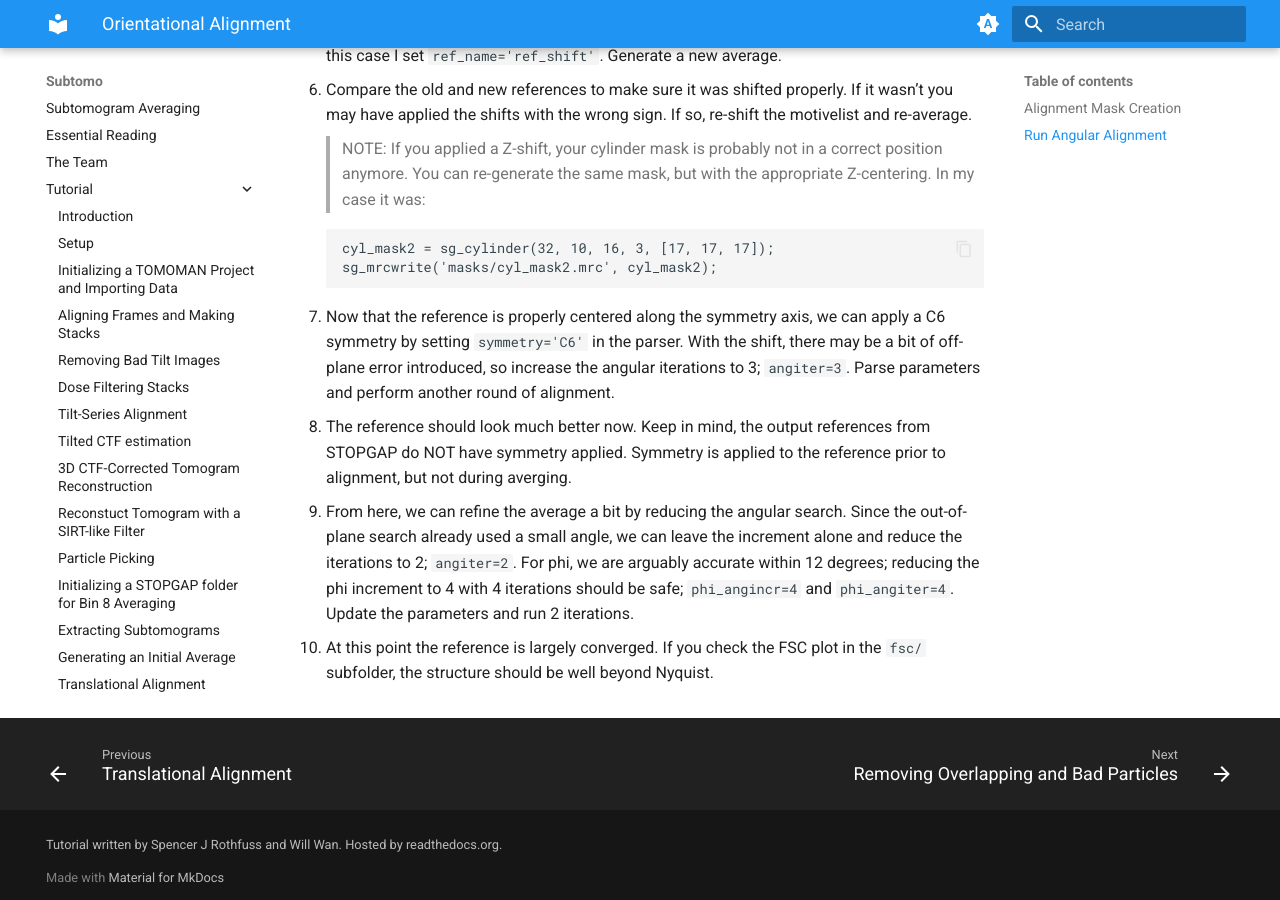
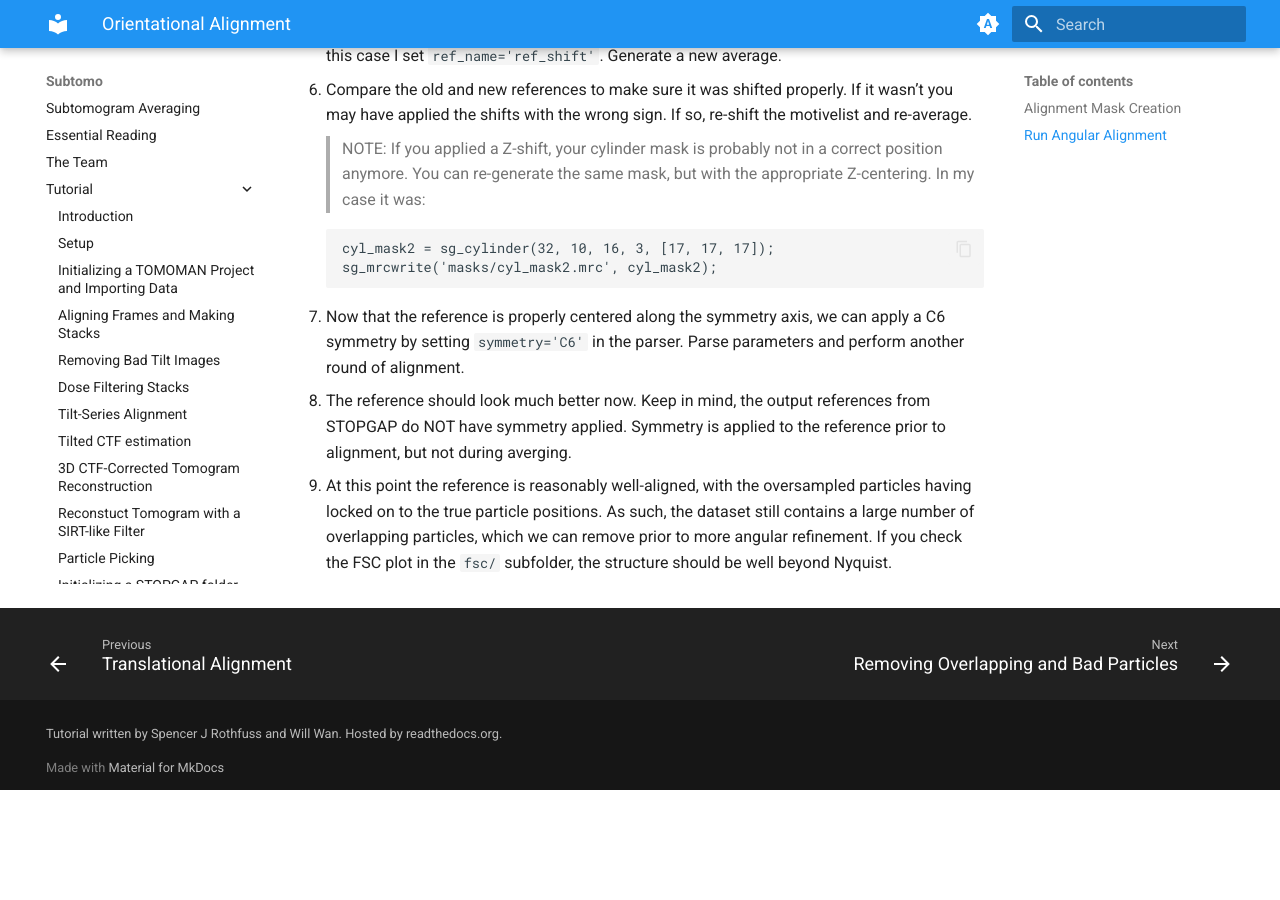
Before and after one commit to wan-lab-vanderbilt/subtomo-tutorials, an MkDocs documentation site: the page built from docs/hiv/bin8_align2.md, in a window 1280 px wide and 900 px high, scrolled down 2075 px. Built offline with MkDocs 1.6.1 and Material for MkDocs 9.7.7, drawn with Linux system fonts in a browser that asks for light colours; after the commit the page ends 2865 px from its top, so only the background shows below that.

Commit message:
edits for taiwan course
some edits to minimize computation time for the taiwan course infrastructure

```diff
--- a/docs/hiv/bin8_align2.md
+++ b/docs/hiv/bin8_align2.md
@@ -83,16 +83,11 @@ If so, re-shift the motivelist and re-average.
         sg_mrcwrite('masks/cyl_mask2.mrc', cyl_mask2);
 
 1. Now that the reference is properly centered along the symmetry axis, we can apply a C6 symmetry by setting `symmetry='C6'` in the parser.
-With the shift, there may be a bit of off-plane error introduced, so increase the angular iterations to 3; `angiter=3`.
 Parse parameters and perform another round of alignment.
 
 1. The reference should look much better now.
 Keep in mind, the output references from STOPGAP do NOT have symmetry applied. Symmetry is applied to the reference prior to alignment, but not during averging.
 
-1. From here, we can refine the average a bit by reducing the angular search.
-Since the out-of-plane search already used a small angle, we can leave the increment alone and reduce the iterations to 2; `angiter=2`.
-For phi, we are arguably accurate within 12 degrees; reducing the phi increment to 4 with 4 iterations should be safe; `phi_angincr=4` and `phi_angiter=4`.
-Update the parameters and run 2 iterations.
-
-1. At this point the reference is largely converged.
+1. At this point the reference is reasonably well-aligned, with the oversampled particles having locked on to the true particle positions.
+As such, the dataset still contains a large number of overlapping particles, which we can remove prior to more angular refinement.
 If you check the FSC plot in the `fsc/` subfolder, the structure should be well beyond Nyquist.
```
Also changed, not shown: docs/hiv/bin8_clean.md (+6 -1 lines), docs/hiv/novactf_recon.md (+1 -1 lines).
